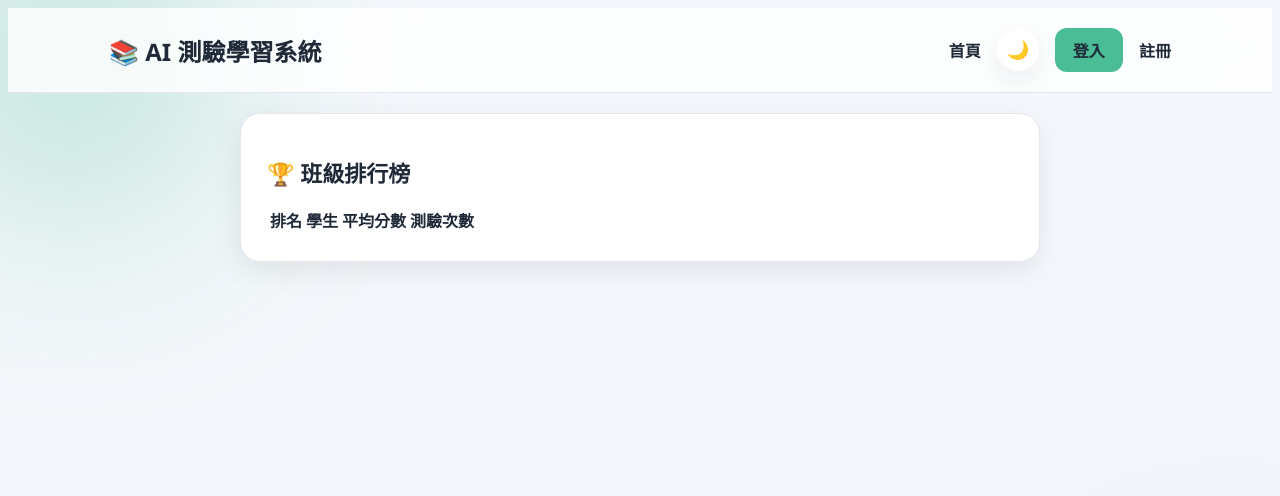
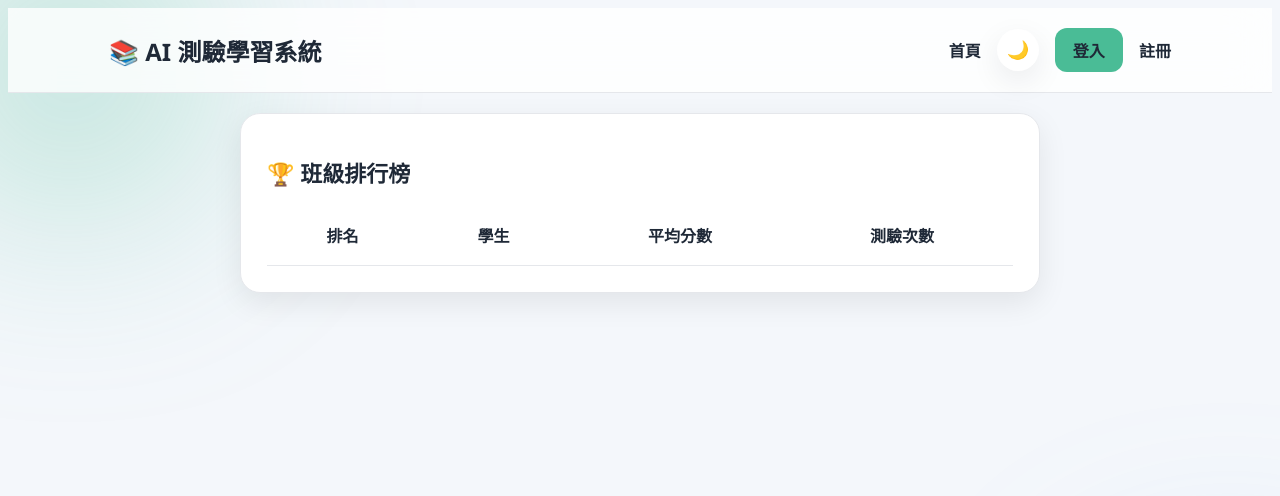
Before and after one commit to CBF113045/django-ds-quiz, a Django app: page /leaderboard/ in a window 1280 px wide. Shown: the top 496 px of the page. Run offline with Django 5.2, Linux system fonts and the light colour scheme; data comes from the database, SQL or seed files in the repository; data that the repository does not hold is empty.

Commit message:
Update style.css

```diff
--- a/quiz/static/quiz/style.css
+++ b/quiz/static/quiz/style.css
@@ -332,6 +332,30 @@ select:focus {
 }
 
 /* =======================
+   LEADERBOARD
+======================= */
+
+.leaderboard-table {
+    width: 100%;
+    border-collapse: collapse;
+}
+
+.leaderboard-table th,
+.leaderboard-table td {
+    padding: 18px;
+    text-align: center;
+    border-bottom: 1px solid var(--border);
+}
+
+.leaderboard-table tr:hover {
+    background: #f8fafc;
+}
+
+[data-theme="dark"] .leaderboard-table tr:hover {
+    background: #1e293b;
+}
+
+/* =======================
    Responsive
 ======================= */
 
```
